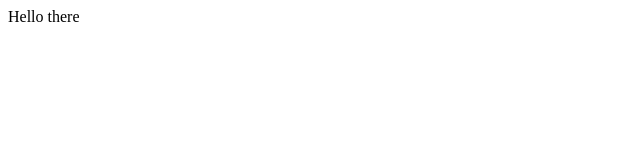
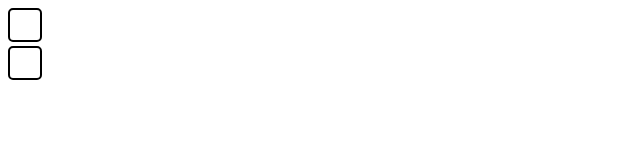
Before and after one commit to Zack1808/TodoApp, a React (Create React App) app in the folder app/: page / in a window 1280 px wide. Shown: the top 160 px of the page, without its empty margins (0-640 px from the left). Built offline with nearby package versions, Linux system fonts and the light colour scheme.

Commit message:
Added the CheckBox component and basic styling for checkbox

```diff
--- a/app/src/components/App.js
+++ b/app/src/components/App.js
@@ -1,8 +1,13 @@
 import React from "react";
+
+import CheckBox from "./CheckBox";
 
 const App = () => {
     return(
-        <div>Hello there</div>
+        <div>
+            <CheckBox />
+            <CheckBox />
+        </div>
     )
 };
 
--- /dev/null
+++ b/app/src/components/CheckBox.js
@@ -0,0 +1,21 @@
+import React, {useState} from "react";
+
+import "../css/CheckBox.css";
+
+const CheckBox = () => {
+
+    const [isChecked, setIsChecked] = useState(false);
+
+    // Creating a function that will allow to toggle the checkbox
+    const toggleCheckBox = () => {
+        setIsChecked(!isChecked);
+    }
+
+    return (
+        <div>
+            <div id="checkbox" onClick={toggleCheckBox} className={isChecked ? "checked" : ""}></div>
+        </div>
+    );
+};
+
+export default CheckBox;
--- /dev/null
+++ b/app/src/css/CheckBox.css
@@ -0,0 +1,11 @@
+#checkbox {
+    display: inline-block;
+    aspect-ratio: 1;
+    width: 30px;
+    border: 2px solid #000;
+    border-radius: 5px;
+}
+
+.checked {
+    background-color: rgb(0, 94, 0);
+}
```
